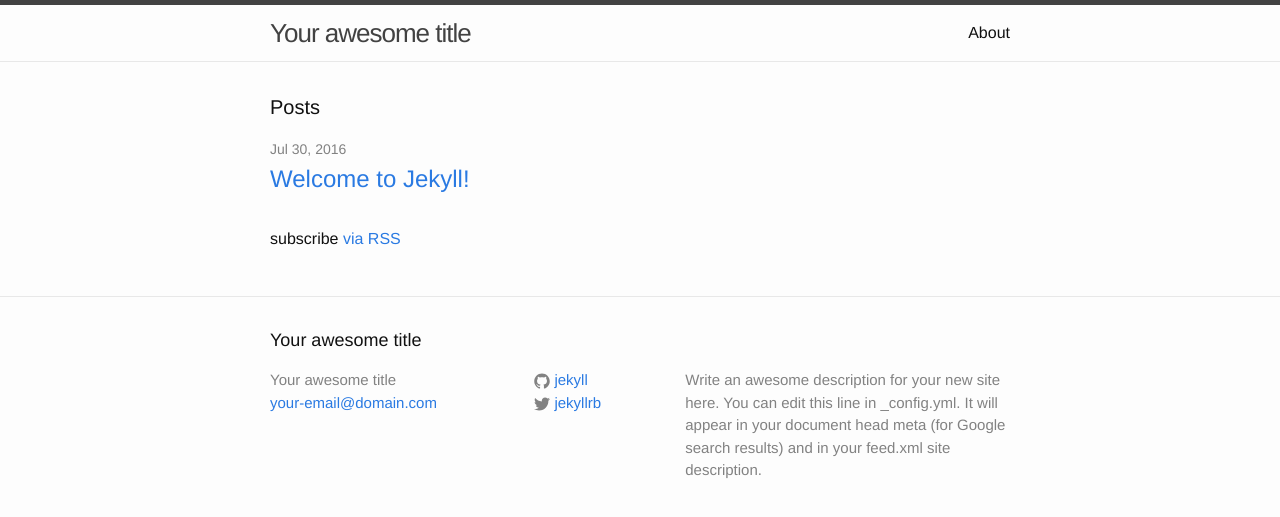
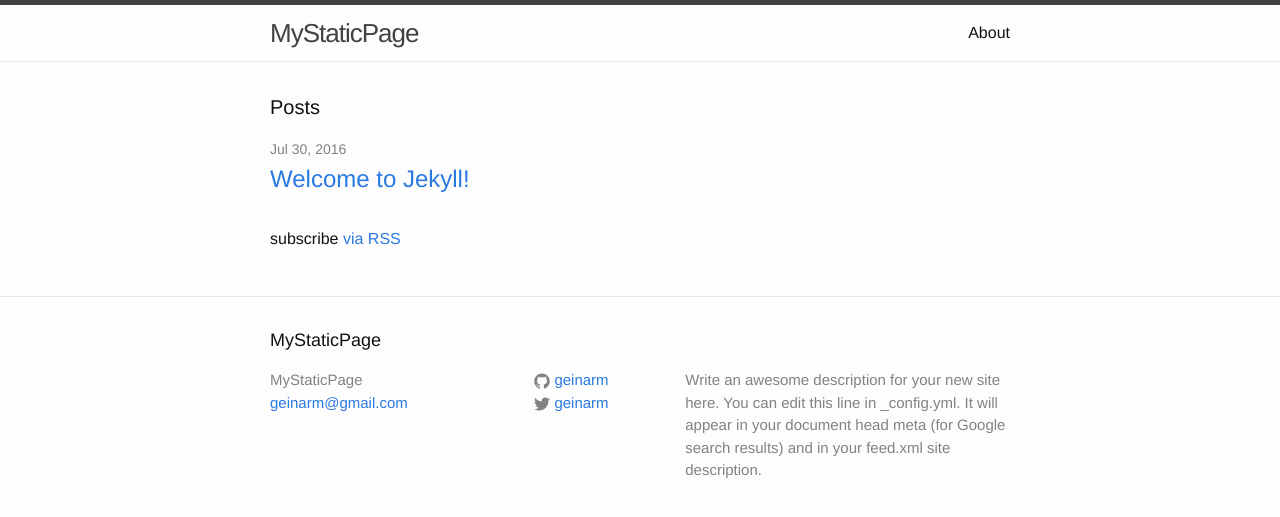
Before and after one commit to geinarm/geinarm.github.io, a Jekyll site: the page built from index.html, in a window 1280 px wide. Shown: the top 517 px of the page. Built offline with Jekyll 4.4.1, drawn with Linux system fonts in a browser that asks for light colours.

Commit message:
Added my basic info

```diff
--- a/_config.yml
+++ b/_config.yml
@@ -6,16 +6,16 @@
 # 'jekyll serve'. If you change this file, please restart the server process.
 
 # Site settings
-title: Your awesome title
-email: your-email@domain.com
+title: MyStaticPage
+email: geinarm@gmail.com
 description: > # this means to ignore newlines until "baseurl:"
   Write an awesome description for your new site here. You can edit this
   line in _config.yml. It will appear in your document head meta (for
   Google search results) and in your feed.xml site description.
 baseurl: "" # the subpath of your site, e.g. /blog
-url: "http://yourdomain.com" # the base hostname & protocol for your site
-twitter_username: jekyllrb
-github_username:  jekyll
+url: "http://geinarm.github.io" # the base hostname & protocol for your site
+twitter_username: geinarm
+github_username:  geinarm
 
 # Build settings
 markdown: kramdown
```
